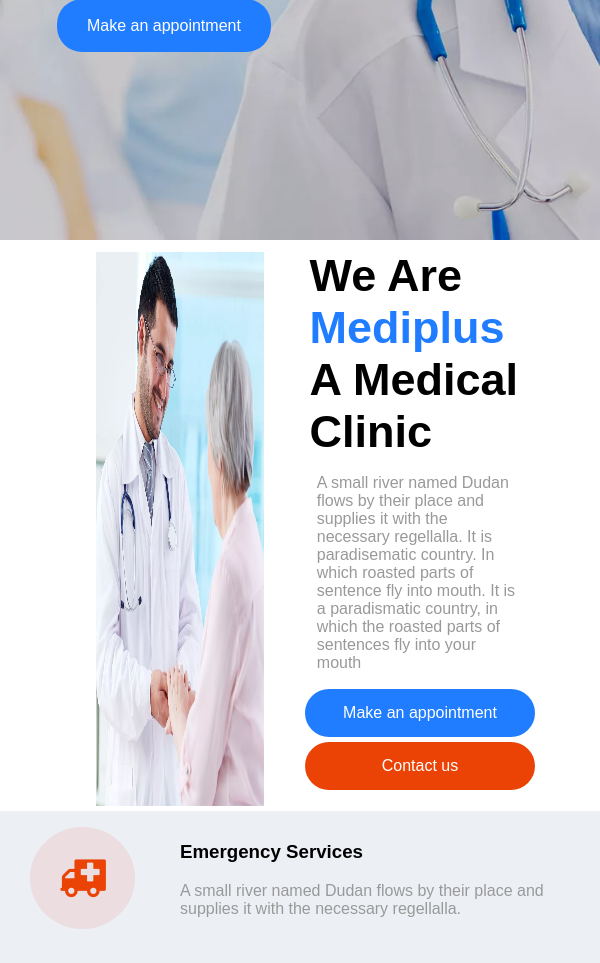
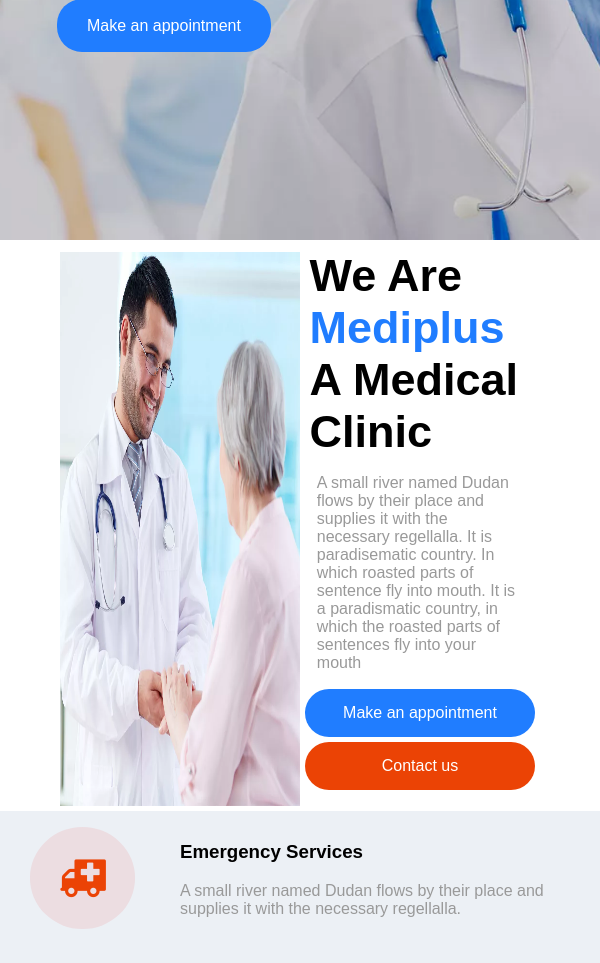
Before and after one commit to ayesha39/mediplus, a PHP site: page / in a window 600 px wide. Shown: the part 560-1523 px from the top of the page. Run offline with PHP 8.4, Linux system fonts and the light colour scheme; some libraries are stand-ins or nearby versions.

Commit message:
Index CSS Changes (#1)

```diff
--- a/style/index.css
+++ b/style/index.css
@@ -18,6 +18,10 @@
 .span-color
 {
   color: rgba(32,125,255);
+}
+a
+{
+  cursor: pointer;
 }
 .bg-img
 {
@@ -240,7 +244,7 @@
 }
 .appointment-left2 img
 {
-  width:77%;
+  width:100%;
   height: 100%;}
 .appointment-right2
 {
@@ -805,7 +809,7 @@
     text-align: center;
   }
   .appointment-left2 img {
-    width: 70%;
+    width: 100%;
     min-height: 450px;
   }
   .appointment-right1 {
@@ -1210,7 +1214,7 @@
        height: 100%;
      }
      .appointment-left2 img {
-       width: 70%;
+       width: 100%;
        min-height: 450px;
        height: 100%;
      }
```
